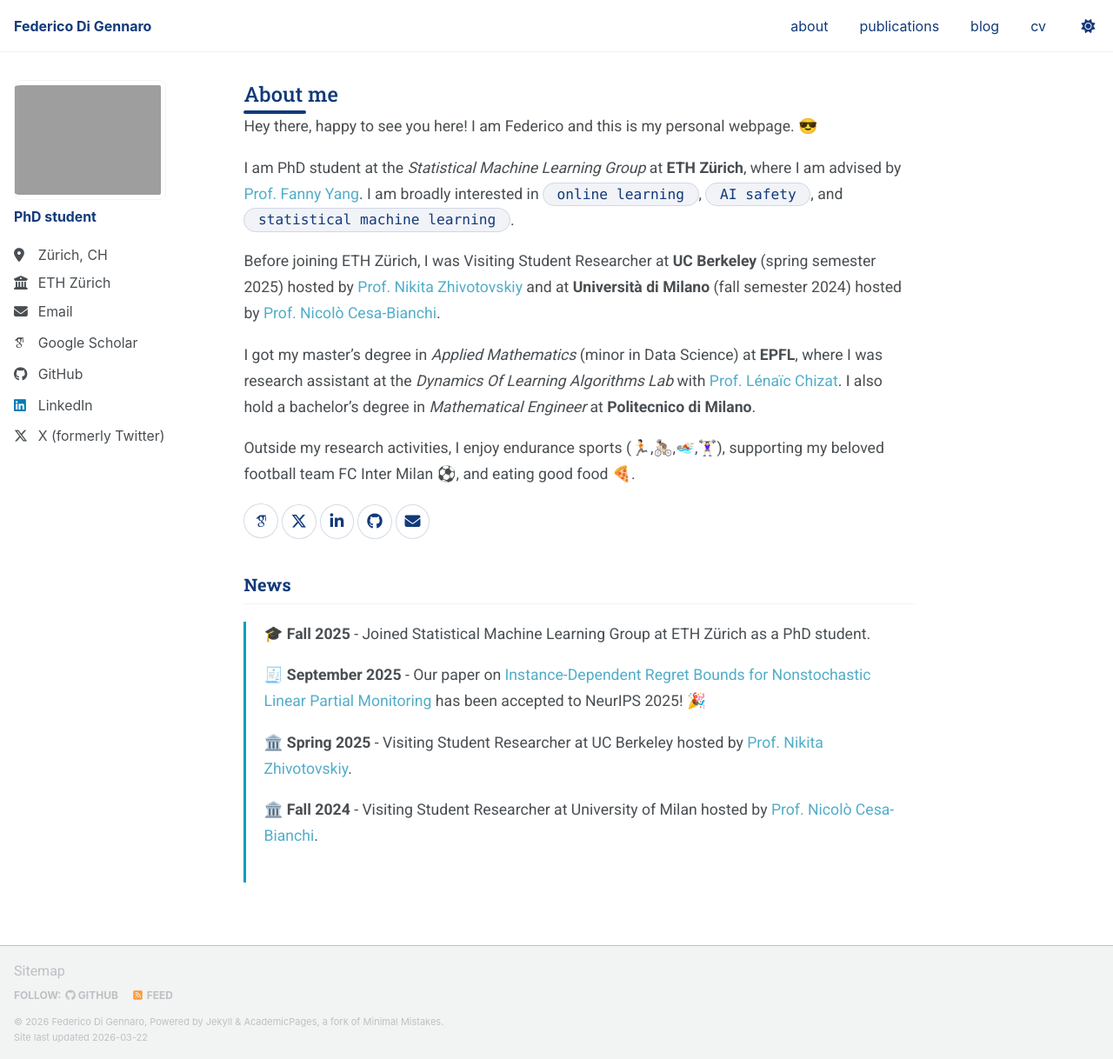
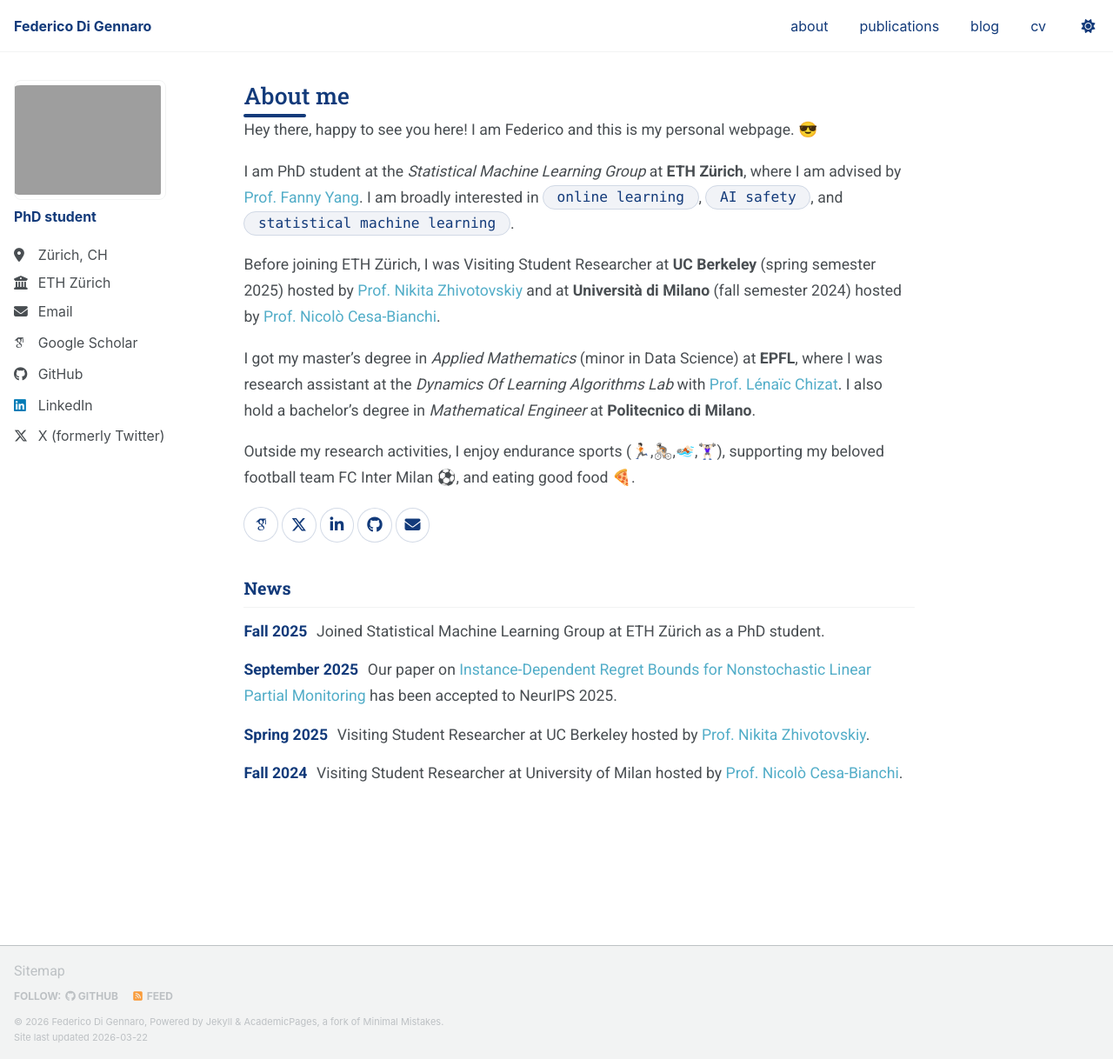
Before and after one commit to FedericoDiGennaro/FedericoDiGennaro.github.io, a Jekyll site: the page built from _pages/about.md, in a window 1280 px wide and 1218 px high. Shown: the whole window at 87% size. Built offline with Jekyll 4.4.1, drawn with Linux system fonts in a browser that asks for light colours; some web fonts are replaced; a script bundle is joined from its source files by our own code; library files that are not in the unit come from our copies.

Commit message:
Refine navigation color and homepage news layout

```diff
--- a/_pages/about.md
+++ b/_pages/about.md
@@ -39,11 +39,9 @@ Outside my research activities, I enjoy endurance sports (🏃🏻,🚴🏻,🏊
 
 ## News
 
-<div style="height: 300px; overflow-y: auto; border-left: 3px solid #009fc2ff; padding-left: 20px; margin-top: 20px;">
-<p>🎓 <strong>Fall 2025</strong> - Joined Statistical Machine Learning Group at ETH Zürich as a PhD student.</p>
-
-<p>🧾 <strong>September 2025</strong> - Our paper on <a href="https://www.arxiv.org/abs/2510.19158">Instance-Dependent Regret Bounds for Nonstochastic Linear Partial Monitoring</a> has been accepted to NeurIPS 2025! 🎉</p>
-
-<p>🏛️ <strong>Spring 2025</strong> - Visiting Student Researcher at UC Berkeley hosted by <a href="https://sites.google.com/view/nikitazhivotovskiy/">Prof. Nikita Zhivotovskiy</a>.</p>
-
-<p>🏛️ <strong>Fall 2024</strong> - Visiting Student Researcher at University of Milan hosted by <a href="https://cesa-bianchi.di.unimi.it/">Prof. Nicolò Cesa-Bianchi</a>.
+<div class="news-list">
+  <p><strong>Fall 2025</strong> Joined Statistical Machine Learning Group at ETH Zürich as a PhD student.</p>
+  <p><strong>September 2025</strong> Our paper on <a href="https://www.arxiv.org/abs/2510.19158">Instance-Dependent Regret Bounds for Nonstochastic Linear Partial Monitoring</a> has been accepted to NeurIPS 2025.</p>
+  <p><strong>Spring 2025</strong> Visiting Student Researcher at UC Berkeley hosted by <a href="https://sites.google.com/view/nikitazhivotovskiy/">Prof. Nikita Zhivotovskiy</a>.</p>
+  <p><strong>Fall 2024</strong> Visiting Student Researcher at University of Milan hosted by <a href="https://cesa-bianchi.di.unimi.it/">Prof. Nicolò Cesa-Bianchi</a>.</p>
+</div>
--- a/assets/css/custom.css
+++ b/assets/css/custom.css
@@ -18,12 +18,25 @@
 .greedy-nav .visible-links a:visited,
 .greedy-nav .visible-links a:hover,
 .greedy-nav .visible-links a:focus,
+.greedy-nav .visible-links li a,
+.greedy-nav .visible-links li a:visited,
+.greedy-nav .visible-links li a:hover,
+.greedy-nav .visible-links li a:focus,
 .greedy-nav .visible-links .masthead__menu-item--active a,
+.greedy-nav .visible-links .active a,
 .masthead .greedy-nav a,
 .masthead .greedy-nav a:visited,
 .masthead .greedy-nav a:hover,
-.masthead .greedy-nav a:focus {
+.masthead .greedy-nav a:focus,
+.masthead__menu-item a,
+.masthead__menu-item a:visited,
+.masthead__menu-item a:hover,
+.masthead__menu-item a:focus {
   color: #123a7a !important;
+}
+
+.greedy-nav .visible-links a::before {
+  background: #123a7a !important;
 }
 
 /* Hide hamburger menu button - always show navigation */
@@ -155,7 +168,7 @@ h6,
 
 .archive .page__title,
 .page .page__title {
-  font-size: 1.32rem;
+  font-size: 1.48rem;
   line-height: 1.35;
   margin-bottom: 0;
   font-weight: 500;
@@ -221,3 +234,17 @@ h6,
 .page__content a:hover {
   text-decoration: none !important;
 }
+
+.news-list {
+  margin-top: 0.75rem;
+}
+
+.news-list p {
+  margin: 0 0 0.8rem;
+}
+
+.news-list strong {
+  color: #123a7a;
+  font-weight: 700;
+  margin-right: 0.35rem;
+}
```
